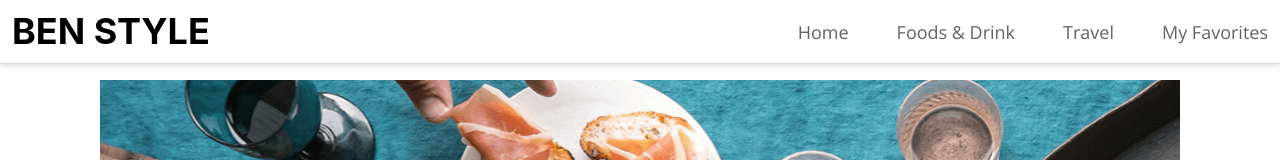
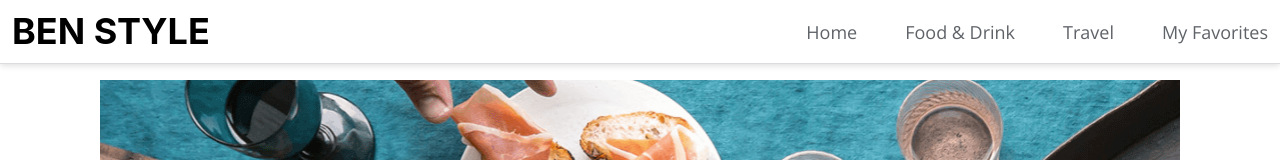
Before and after one commit to gbsayou/bens, a Next.js app: page / in a window 1280 px wide. Shown: the top 160 px of the page. Built offline with nearby package versions, Linux system fonts and the light colour scheme.

Commit message:
fix styles

```diff
--- a/containers/Article/ArticleBody/index.module.scss
+++ b/containers/Article/ArticleBody/index.module.scss
@@ -2,6 +2,7 @@
   p{
     font-family: Open Sans;
     img {
+      margin: 10px 0;
     }
   }
 
--- a/containers/Category/Description/index.module.scss
+++ b/containers/Category/Description/index.module.scss
@@ -1,3 +1,4 @@
 .description {
   font-family: Open Sans;
+  margin-bottom: 16px;
 }
--- a/containers/Layout/Header/Menu/index.js
+++ b/containers/Layout/Header/Menu/index.js
@@ -17,8 +17,8 @@ const Menu = ({ navs }) => {
 Menu.defaultProps = {
   navs: [
     { name: "Home", link:'/' },
-    { name: "Foods & Drink", link:'/category/food-and-drink' },
-    { name: "Travel", link:'/category//travel'},
+    { name: "Food & Drink", link:'/category/food-and-drink' },
+    { name: "Travel", link:'/category/travel'},
     { name: "My Favorites" },
   ],
 };
--- a/pages/category/[name].js
+++ b/pages/category/[name].js
@@ -2,10 +2,11 @@ import React from "react";
 import Layout from "@/containers/Layout";
 import CategoryContainer from "@/containers/Category";
 import { getCategoriesSummary, getCategoryDetail } from "@/lib/api";
+import {capitalize} from "lodash"
 
 const Category = ({ category }) => {
   const metadata = {
-    title: category.name,
+    title: category.name.replace(/-/g, ' ').split(' ').map(capitalize).join(' '),
     description: category.description,
   };
   return (
--- a/pages/index.js
+++ b/pages/index.js
@@ -3,8 +3,8 @@ import HomeContainer from "@/containers/Home";
 
 const Home = ({}) => {
   const metadata = {
-    title: "BenS",
-    description: "visit BenS for guides",
+    title: "BenS | Food, Drink and Traveling",
+    description: "Get to know food and drink all over the world, get expert guides on traveling including destinations, tips, and what's more,  precautions during the COVID-19 pandemic. Find what you are interested in at BenS!",
   };
   return (
     <Layout metadata={metadata}>
```
